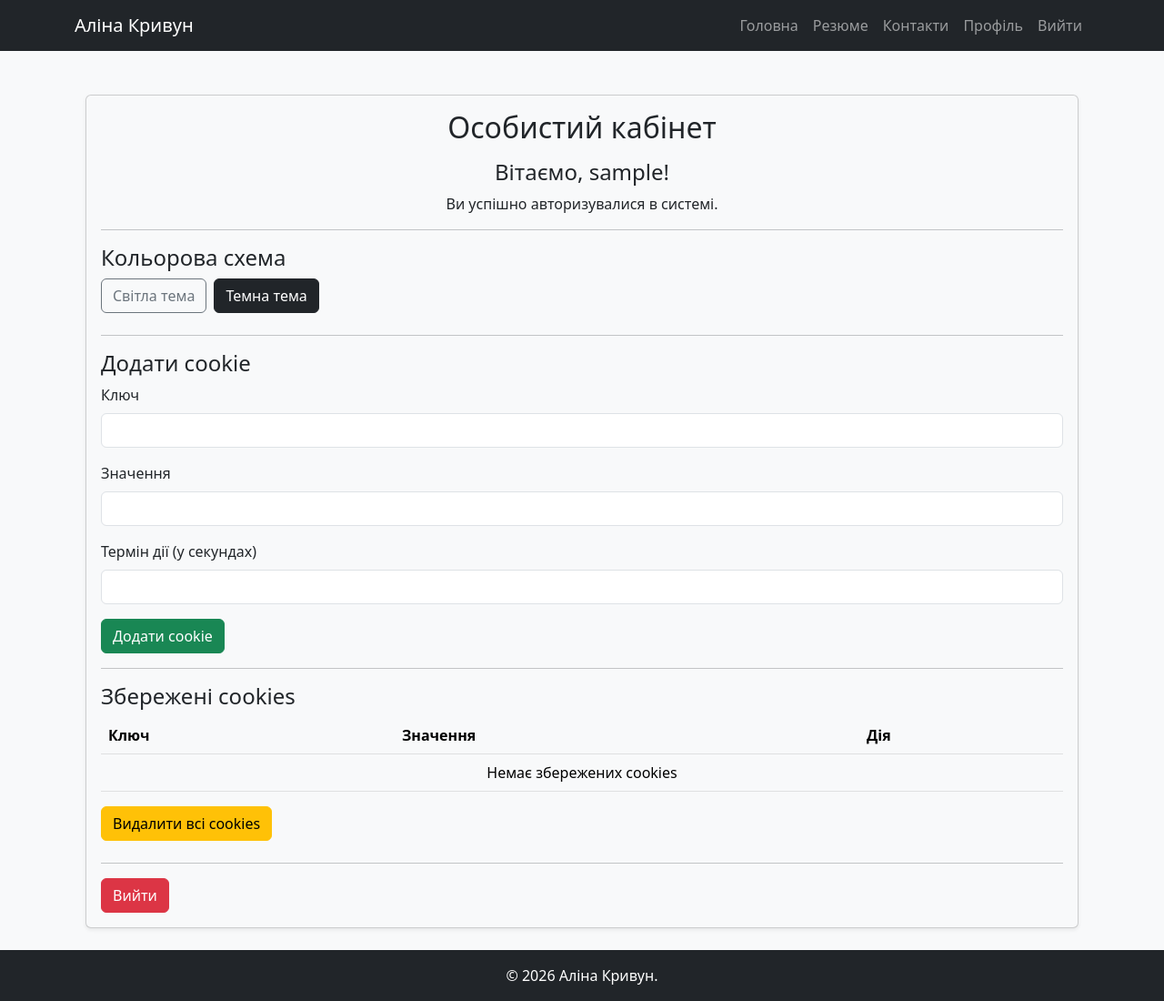
After one commit to alinakryvun24-debug/flask-app-lab, a Flask app: page /users/profile in a window 1280 px wide. The commit adds this page. Shown: the whole page at 91% size. Run offline with Flask 3, Linux system fonts and the light colour scheme; the visitor is signed in with stand-in values (Sample User, id 1).

Commit message:
Complete Flask lab 4

```diff
--- a/app/__init__.py
+++ b/app/__init__.py
@@ -1,6 +1,7 @@
 from flask import Flask
 
 app = Flask('app')
+app.secret_key = 'my_secret_key'
 
 from . import views
 from .users import users_bp
--- a/app/templates/base.html
+++ b/app/templates/base.html
@@ -1,3 +1,4 @@
+
 <!DOCTYPE html>
 <html lang="uk">
 <head>
@@ -12,6 +13,18 @@
     {% include 'includes/nav.html' %}
 
     <main class="container my-4">
+
+        {% with messages = get_flashed_messages(with_categories=true) %}
+            {% if messages %}
+                {% for category, message in messages %}
+                    <div class="alert alert-{{ 'danger' if category == 'error' else category }} alert-dismissible fade show" role="alert">
+                        {{ message }}
+                        <button type="button" class="btn-close" data-bs-dismiss="alert"></button>
+                    </div>
+                {% endfor %}
+            {% endif %}
+        {% endwith %}
+
         {% block content %}{% endblock %}
     </main>
 
--- a/app/templates/includes/nav.html
+++ b/app/templates/includes/nav.html
@@ -1,9 +1,21 @@
+
 <nav class="navbar navbar-expand-lg navbar-dark bg-dark">
-  <div class="container">
-    <a class="navbar-brand" href="{{ url_for('resume') }}">Аліна Кривун</a>
-    <div class="navbar-nav">
-      <a class="nav-link" href="{{ url_for('resume') }}">Резюме</a>
-      <a class="nav-link" href="{{ url_for('contacts') }}">Контакти</a>
+    <div class="container">
+        <a class="navbar-brand" href="{{ url_for('home') }}">Аліна Кривун</a>
+
+        <div class="navbar-nav">
+            <a class="nav-link" href="{{ url_for('home') }}">Головна</a>
+            <a class="nav-link" href="{{ url_for('resume') }}">Резюме</a>
+            <a class="nav-link" href="{{ url_for('contacts') }}">Контакти</a>
+
+            {% if session.get('username') %}
+                <a class="nav-link" href="{{ url_for('users.profile') }}">Профіль</a>
+                <form action="{{ url_for('users.logout') }}" method="POST" class="d-inline">
+                    <button type="submit" class="nav-link border-0 bg-transparent">Вийти</button>
+                </form>
+            {% else %}
+                <a class="nav-link" href="{{ url_for('users.login') }}">Увійти</a>
+            {% endif %}
+        </div>
     </div>
-  </div>
 </nav>
--- /dev/null
+++ b/app/users/templates/profile.html
@@ -0,0 +1,161 @@
+
+{% extends 'base.html' %}
+
+{% block content %}
+<div class="container mt-4">
+
+    <div class="card shadow-sm
+        {% if theme == 'dark' %}
+            bg-dark text-light
+        {% else %}
+            bg-light text-dark
+        {% endif %}">
+
+        <div class="card-body">
+
+            <h2 class="mb-3 text-center">Особистий кабінет</h2>
+
+            <h4 class="text-center">
+                Вітаємо, {{ username }}!
+            </h4>
+
+            <p class="text-center">
+                Ви успішно авторизувалися в системі.
+            </p>
+
+            <hr>
+
+            <!-- Вибір кольорової схеми -->
+            <h4>Кольорова схема</h4>
+
+            <div class="d-flex gap-2 mb-4">
+                <form method="POST" action="{{ url_for('users.change_theme') }}">
+                    <input type="hidden" name="theme" value="light">
+                    <button type="submit" class="btn btn-outline-secondary">
+                        Світла тема
+                    </button>
+                </form>
+
+                <form method="POST" action="{{ url_for('users.change_theme') }}">
+                    <input type="hidden" name="theme" value="dark">
+                    <button type="submit" class="btn btn-dark">
+                        Темна тема
+                    </button>
+                </form>
+            </div>
+
+            <hr>
+
+            <!-- Додавання cookie -->
+            <h4>Додати cookie</h4>
+
+            <form method="POST" action="{{ url_for('users.add_cookie') }}">
+                <div class="mb-3">
+                    <label for="key" class="form-label">Ключ</label>
+                    <input
+                        type="text"
+                        class="form-control"
+                        id="key"
+                        name="key"
+                        required
+                    >
+                </div>
+
+                <div class="mb-3">
+                    <label for="value" class="form-label">Значення</label>
+                    <input
+                        type="text"
+                        class="form-control"
+                        id="value"
+                        name="value"
+                        required
+                    >
+                </div>
+
+                <div class="mb-3">
+                    <label for="max_age" class="form-label">
+                        Термін дії (у секундах)
+                    </label>
+                    <input
+                        type="number"
+                        class="form-control"
+                        id="max_age"
+                        name="max_age"
+                        min="1"
+                        required
+                    >
+                </div>
+
+                <button type="submit" class="btn btn-success">
+                    Додати cookie
+                </button>
+            </form>
+
+            <hr>
+
+            <!-- Таблиця cookies -->
+            <h4>Збережені cookies</h4>
+
+            <div class="table-responsive">
+                <table class="table
+                    {% if theme == 'dark' %}
+                        table-dark
+                    {% else %}
+                        table-light
+                    {% endif %}">
+
+                    <thead>
+                        <tr>
+                            <th>Ключ</th>
+                            <th>Значення</th>
+                            <th>Дія</th>
+                        </tr>
+                    </thead>
+
+                    <tbody>
+                        {% for key, value in cookies %}
+                        <tr>
+                            <td>{{ key }}</td>
+                            <td>{{ value }}</td>
+                            <td>
+                                <form method="POST"
+                                      action="{{ url_for('users.delete_cookie') }}">
+                                    <input type="hidden" name="key" value="{{ key }}">
+                                    <button type="submit" class="btn btn-danger btn-sm">
+                                        Видалити
+                                    </button>
+                                </form>
+                            </td>
+                        </tr>
+                        {% else %}
+                        <tr>
+                            <td colspan="3" class="text-center">
+                                Немає збережених cookies
+                            </td>
+                        </tr>
+                        {% endfor %}
+                    </tbody>
+                </table>
+            </div>
+
+            <!-- Видалення всіх cookies -->
+            <form method="POST" action="{{ url_for('users.delete_all_cookies') }}"
+                  class="mb-4">
+                <button type="submit" class="btn btn-warning">
+                    Видалити всі cookies
+                </button>
+            </form>
+
+            <hr>
+
+            <!-- Вихід -->
+            <form method="POST" action="{{ url_for('users.logout') }}">
+                <button type="submit" class="btn btn-danger">
+                    Вийти
+                </button>
+            </form>
+
+        </div>
+    </div>
+</div>
+{% endblock %}
--- a/app/users/views.py
+++ b/app/users/views.py
@@ -1,6 +1,11 @@
-from flask import render_template, request, url_for, redirect
+
+from flask import (
+    render_template, request, url_for, redirect,
+    flash, session, make_response, current_app
+)
 
 from . import users_bp
+
 
 @users_bp.route('/hi/<string:name>')
 def greetings(name):
@@ -8,7 +13,148 @@ def greetings(name):
     age = request.args.get("age", None, type=int)
     return render_template("users/hi.html", name=name, age=age)
 
+
 @users_bp.route('/admin')
 def admin():
-    to_url = url_for("users.greetings", name="administrator", age=45, _external=True)
+    to_url = url_for(
+        "users.greetings",
+        name="administrator",
+        age=45,
+        _external=True
+    )
     return redirect(to_url)
+
+
+# Сторінка входу
+@users_bp.route('/login', methods=['GET', 'POST'])
+def login():
+    if request.method == 'POST':
+        username = request.form.get('username')
+        password = request.form.get('password')
+
+        if username == 'admin' and password == '12345':
+            session['username'] = username
+            flash('Ви успішно увійшли в систему!', 'success')
+            return redirect(url_for('users.profile'))
+        else:
+            flash('Неправильний логін або пароль!', 'error')
+            return redirect(url_for('users.login'))
+
+    return render_template('login.html', title='Вхід')
+
+
+# Сторінка профілю
+@users_bp.route('/profile')
+def profile():
+    if 'username' not in session:
+        flash('Спочатку потрібно увійти в систему!', 'error')
+        return redirect(url_for('users.login'))
+
+    # Отримуємо cookies, крім службової cookie сесії Flask
+    session_cookie = current_app.config.get('SESSION_COOKIE_NAME', 'session')
+    cookies = [
+        (key, value)
+        for key, value in request.cookies.items()
+        if key != session_cookie
+    ]
+
+    theme = request.cookies.get('profile_theme', 'light')
+
+    return render_template(
+        'profile.html',
+        title='Профіль',
+        username=session['username'],
+        cookies=cookies,
+        theme=theme
+    )
+
+
+# Додавання cookie
+@users_bp.route('/cookies/add', methods=['POST'])
+def add_cookie():
+    if 'username' not in session:
+        flash('Спочатку потрібно увійти в систему!', 'error')
+        return redirect(url_for('users.login'))
+
+    key = request.form.get('key', '').strip()
+    value = request.form.get('value', '')
+    max_age = request.form.get('max_age', type=int)
+
+    session_cookie = current_app.config.get('SESSION_COOKIE_NAME', 'session')
+
+    if not key or max_age is None or max_age <= 0:
+        flash('Введіть ключ і правильний термін дії cookie!', 'error')
+        return redirect(url_for('users.profile'))
+
+    if key == session_cookie:
+        flash('Цей ключ зарезервований для системної сесії!', 'error')
+        return redirect(url_for('users.profile'))
+
+    response = make_response(redirect(url_for('users.profile')))
+    response.set_cookie(key, value, max_age=max_age)
+    flash('Cookie успішно додано!', 'success')
+    return response
+
+
+# Видалення однієї cookie
+@users_bp.route('/cookies/delete', methods=['POST'])
+def delete_cookie():
+    if 'username' not in session:
+        flash('Спочатку потрібно увійти в систему!', 'error')
+        return redirect(url_for('users.login'))
+
+    key = request.form.get('key', '').strip()
+
+    if not key:
+        flash('Введіть ключ cookie для видалення!', 'error')
+        return redirect(url_for('users.profile'))
+
+    response = make_response(redirect(url_for('users.profile')))
+    response.delete_cookie(key)
+    flash('Cookie успішно видалено!', 'success')
+    return response
+
+
+# Видалення всіх cookies, крім службової cookie сесії Flask
+@users_bp.route('/cookies/delete-all', methods=['POST'])
+def delete_all_cookies():
+    if 'username' not in session:
+        flash('Спочатку потрібно увійти в систему!', 'error')
+        return redirect(url_for('users.login'))
+
+    response = make_response(redirect(url_for('users.profile')))
+    session_cookie = current_app.config.get('SESSION_COOKIE_NAME', 'session')
+
+    for key in request.cookies:
+        if key != session_cookie:
+            response.delete_cookie(key)
+
+    flash('Усі користувацькі cookies успішно видалено!', 'success')
+    return response
+
+
+# Зміна кольорової схеми профілю
+@users_bp.route('/profile/theme', methods=['POST'])
+def change_theme():
+    if 'username' not in session:
+        flash('Спочатку потрібно увійти в систему!', 'error')
+        return redirect(url_for('users.login'))
+
+    theme = request.form.get('theme')
+
+    if theme not in ['light', 'dark']:
+        flash('Невідома кольорова схема!', 'error')
+        return redirect(url_for('users.profile'))
+
+    response = make_response(redirect(url_for('users.profile')))
+    response.set_cookie('profile_theme', theme, max_age=31536000)
+
+    return response
+
+
+# Вихід із системи
+@users_bp.route('/logout', methods=['POST'])
+def logout():
+    session.pop('username', None)
+    flash('Ви вийшли із системи.', 'info')
+    return redirect(url_for('users.login'))
```
Also changed, not shown: app/users/templates/login.html (added, +51 -0 lines).
